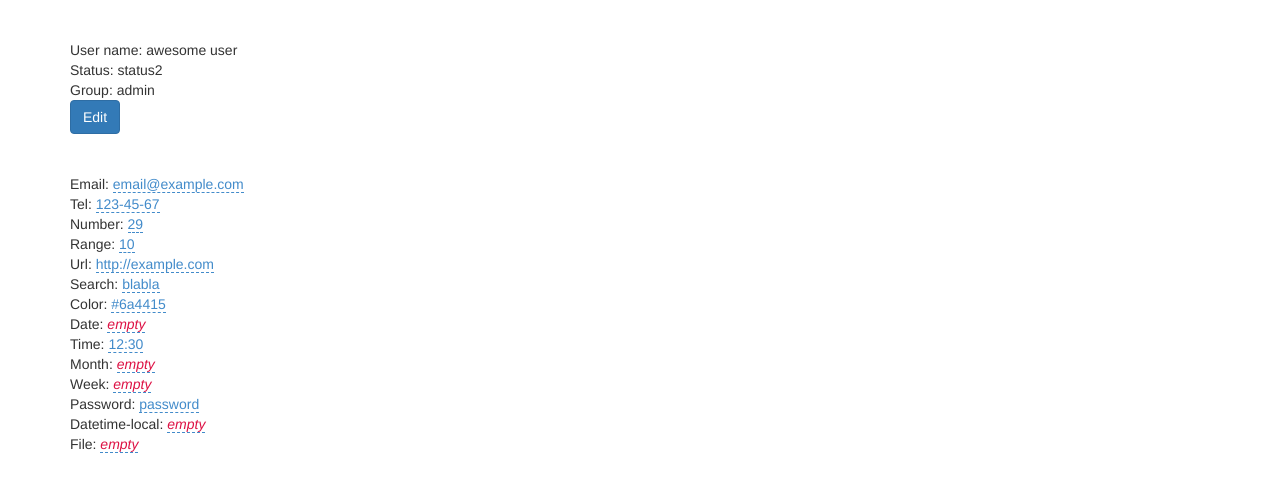
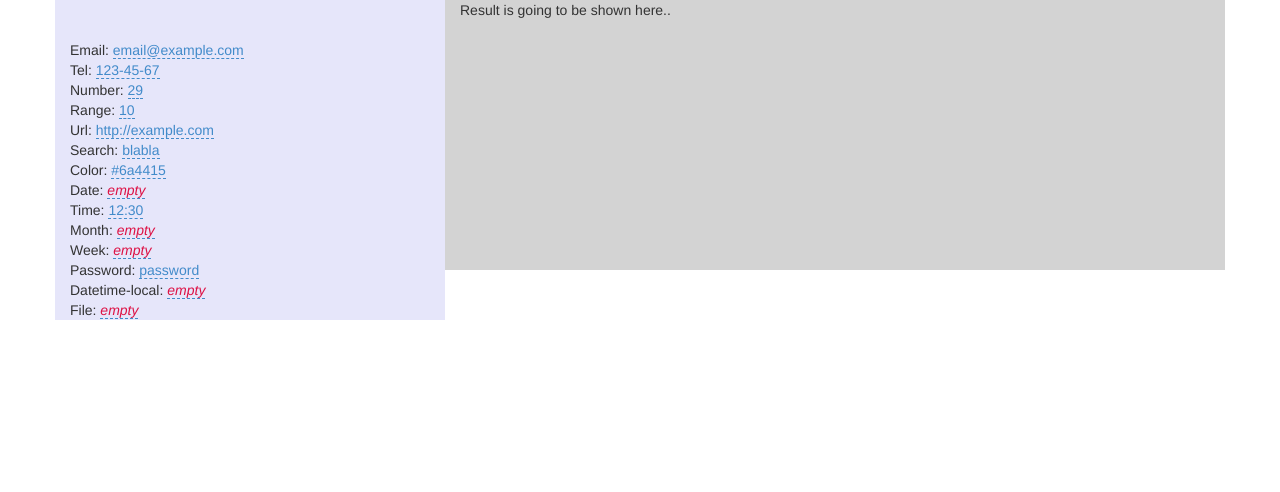
Before and after one commit to baneradumilo/AlphaApp, a plain HTML site: page index.html in a window 1280 px wide. Drawn offline with nearby package versions, Linux system fonts and the light colour scheme; some packages are replaced by stand-ins of ours.

Commit message:
Add files via upload

```diff
--- a/index.html
+++ b/index.html
@@ -16,50 +16,8 @@
   </head>
   <body>
 	<div class="container">
-	<br>
-	<br>
-		<!-- TestAngular5 -->
-		<div ng-controller="EditableFormCtrl" id="EditableFormCtrl">
-		  <form editable-form name="editableForm" onaftersave="saveUser()">
-			<div>
-			  <!-- editable username (text with validation) -->
-			  <span class="title">User name: </span>
-			  <span editable-text="user.name" e-name="name" onbeforesave="checkName($data)" e-required>{{ user.name || 'empty' }}</span>
-			</div>
-
-			<div>
-			  <!-- editable status (select-local) -->
-			  <span class="title">Status: </span>
-			  <span editable-select="user.status" e-name="status" e-ng-options="s.value as s.text for s in statuses">
-				{{ (statuses | filter:{value: user.status})[0].text || 'Not set' }}
-			  </span>
-			</div>
-
-			<div>
-			  <!-- editable group (select-remote) -->
-			  <span class="title">Group: </span>
-			  <span editable-select="user.group" e-name="group" onshow="loadGroups()" e-ng-options="g.id as g.text for g in groups">
-				{{ showGroup() }}
-			  </span>
-			</div>
-
-			<div class="buttons">
-			  <!-- button to show form -->
-			  <button type="button" class="btn btn-primary" ng-click="editableForm.$show()" ng-show="!editableForm.$visible">
-				Edit
-			  </button>
-			  <!-- buttons to submit / cancel form -->
-			  <span ng-show="editableForm.$visible">
-				<button type="submit" class="btn btn-success" ng-disabled="editableForm.$waiting">
-				  Save
-				</button>
-				<button type="button" class="btn btn-danger" ng-disabled="editableForm.$waiting" ng-click="editableForm.$cancel()">
-				  Cancel
-				</button>
-			  </span>
-			</div>
-		  </form>
-		</div>
+		<div class="row">
+			<div class="col-sm-4" style="background-color:lavender;">
 				<br>
 				<br>
 				<!-- TestAngular5 -->
@@ -80,5 +38,22 @@
 				  <div>File: <a href="#" editable-file="user.file">{{ user.file || 'empty' }}</a></div>
 				 </div>
 			</div>
+			<div class="col-sm-8" style="background-color:lightgray;">
+			<p>Result is going to be shown here..</p>
+			<br>
+			<br>
+			<br>
+			<br>
+			<br>
+			<br>
+			<br>
+			<br>
+			<br>
+			<br>
+			<br>
+			<br>
+			</div>
+		</div>
+	</div>
   </body>
 </html>
```
Lines whose indentation alone changed are shown as unchanged.
